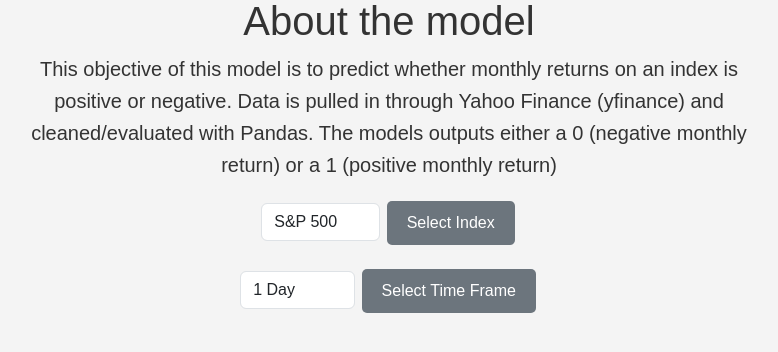
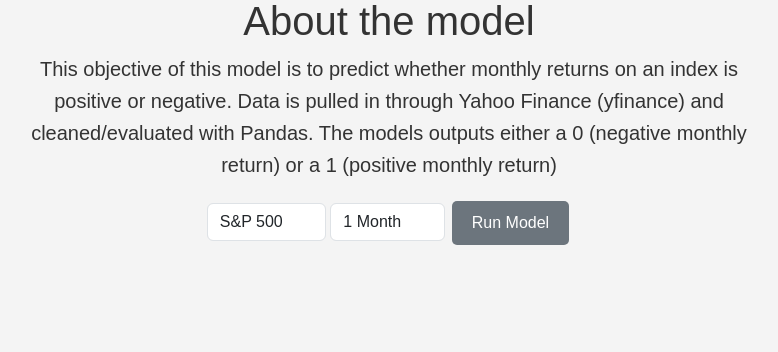
Before and after one commit to chrisda28/SP500monthly_return_direction, a Flask app: page / in a window 1280 px wide. Shown: the part 271-623 px from the top of the page, without its empty margins (251-1029 px from the left). Run offline with Flask 3, Linux system fonts and the light colour scheme.

Commit message:
finalize ability of user to specify time period

```diff
--- a/templates/evaluate.html
+++ b/templates/evaluate.html
@@ -6,7 +6,7 @@
 
 {% block main %}
     <div class="container">
-        <h1 id="metrics">Key Model Metrics for {{ selected_index }} Index</h1>
+        <h1 id="metrics">Key Model Metrics for {{ selected_index }} Index {{ selected_timeframe }} Data</h1>
         <img id="confusion" src="{{ url_for('static', filename=confusion) }}" alt="confusion matrix"/>
         <p class="lead">Model Accuracy: {{ accuracy }}</p>
 
--- a/templates/index.html
+++ b/templates/index.html
@@ -19,12 +19,8 @@
                 <option value="Nasdaq" {% if selected_index == 'Nasdaq' %}selected{% endif %}>Nasdaq</option>
                 <option value="Dow Jones" {% if selected_index == 'Dow Jones' %}selected{% endif %}>Dow Jones</option>
             </select>
-            <button type="submit" class="btn btn-secondary">Select Index</button>
-        </form>
-        <form id="index-form-time" method="post" action="{{ request.path }}" class="mb-3">
-            <select name="index_time" id="index-select-time" class="form-control d-inline-block w-auto">
-                <option value="1d" {% if selected_index == '1d' %}selected{% endif %}>1 Day</option>
-                <option value="5d" {% if selected_index == '5d' %}selected{% endif %}>5 Days</option>
+
+            <select name="timeframe" id="index-select-time" class="form-control d-inline-block w-auto">
                 <option value="1mo" {% if selected_index == '1mo' %}selected{% endif %}>1 Month</option>
                 <option value="3mo" {% if selected_index == '3mo' %}selected{% endif %}>3 Months</option>
                 <option value="6mo" {% if selected_index == '6mo' %}selected{% endif %}>6 Months</option>
@@ -35,7 +31,8 @@
                 <option value="ytd" {% if selected_index == 'ytd' %}selected{% endif %}>Year to Date</option>
                 <option value="max" {% if selected_index == 'max' %}selected{% endif %}>Maximum</option>
             </select>
-            <button type="submit" class="btn btn-secondary">Select Time Frame</button>
+
+            <button type="submit" class="btn btn-secondary">Run Model</button>
         </form>
     </div>
 {% endblock %}
```
